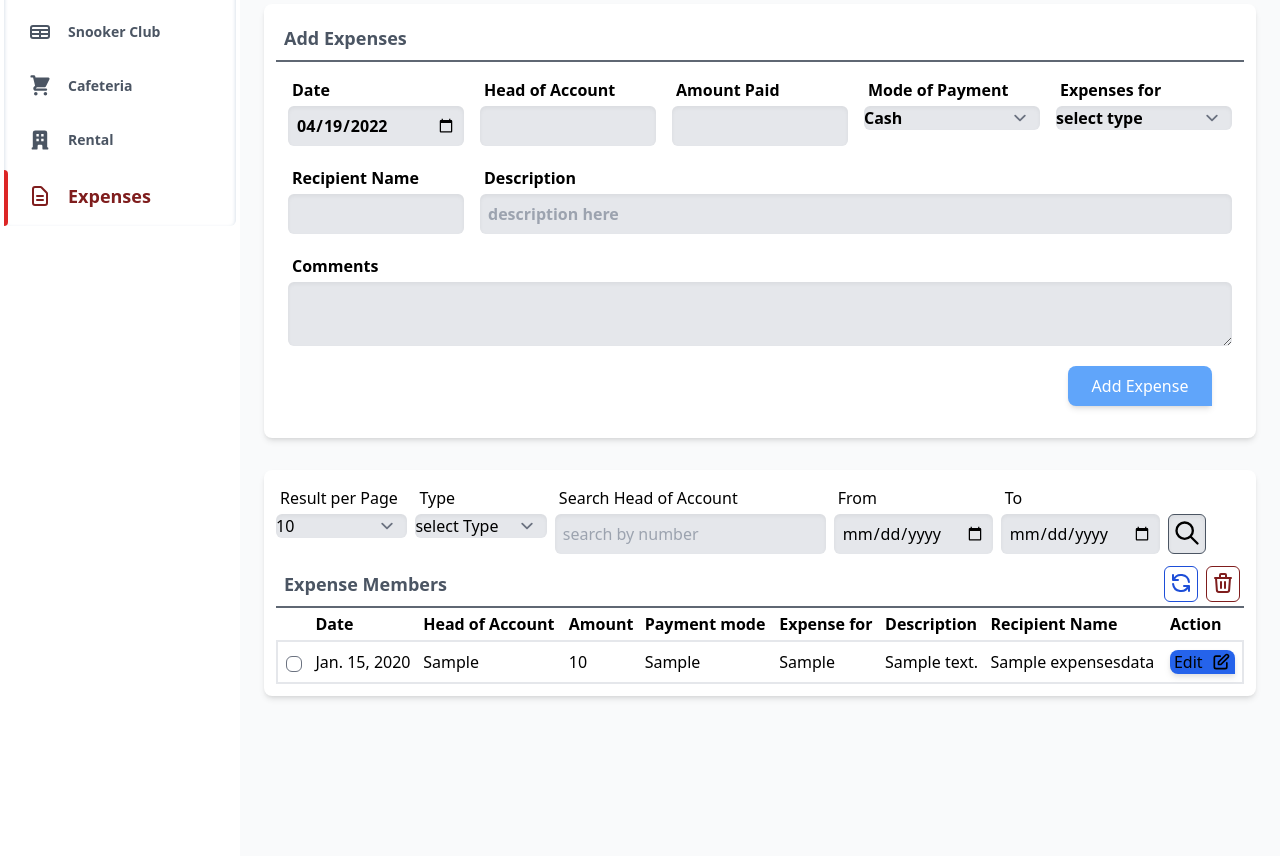
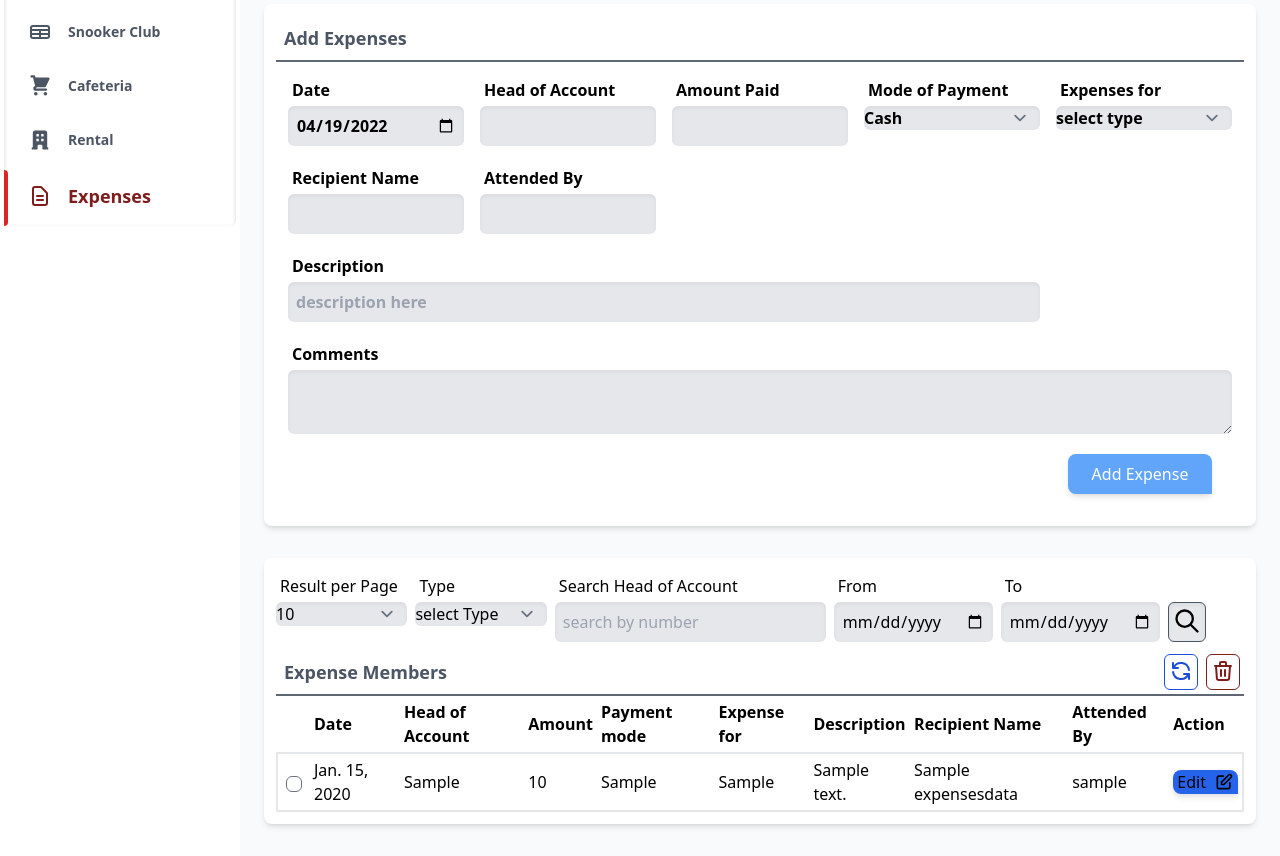
Before and after one commit to Fadhoo/MashoFitness, a Django app: page /expenses/ in a window 1280 px wide. Shown: the part 218-1074 px from the top of the page. Run offline with Django 3.2, Linux system fonts and the light colour scheme; tables that the repository leaves empty hold one stand-in row (values such as "Sample post"); style sheets or scripts are compiled from the project's sources; some libraries are stand-ins or nearby versions.

Commit message:
Attended by integration with expenses module

```diff
--- a/expenses/functions.py
+++ b/expenses/functions.py
@@ -14,7 +14,7 @@
                 receipent_name=request.POST.get('receipent'),
                 description=request.POST.get('description'),
                 comments=comment,
-                expense_attended_by=EmployeeRecord.objects.filter(id=request.user.id).first()
+                expense_attended_by=EmployeeRecord.objects.filter(user__username=request.POST.get("attended-by")).first()
                 )
 
         add_data.save()
--- a/expenses/models.py
+++ b/expenses/models.py
@@ -1,5 +1,5 @@
 from django.db import models
-
+from employees.models import EmployeeRecord
 
 class expensesData(models.Model):
     date = models.DateField()
@@ -10,4 +10,4 @@
     receipent_name = models.CharField(max_length=20)
     description = models.CharField(max_length=200)
     comments = models.CharField(max_length=200)
-    expense_attended_by=models.ForeignKey('employees.EmployeeRecord',on_delete=models.CASCADE)
+    expense_attended_by=models.ForeignKey(EmployeeRecord, on_delete=models.SET_NULL, null=True)
--- a/expenses/templates/expenses.html
+++ b/expenses/templates/expenses.html
@@ -422,6 +422,11 @@
                                     <input type="text" class="rounded-md p-2 outline-none border-none shadow-inner bg-gray-200" required name="receipent">
                                 </div>
 
+                                <div class="flex flex-col">
+                                    <label for="" class="m-1">Attended By</label>
+                                    <input type="text" class="rounded-md p-2 outline-none border-none shadow-inner bg-gray-200"  name="attended-by" value="{{request.user.username}}" readonly>
+                                </div>
+
                                 <div class="flex flex-col col-span-4">
                                     <label for="" class="m-1">Description</label>
                                     <input type="text" class="rounded-md p-2 outline-none border-none shadow-inner bg-gray-200" required
@@ -543,6 +548,7 @@
                                 <th class="p-1">Expense for</th>
                                 <th class="p-1">Description</th>
                                 <th class="p-1">Recipient Name</th>
+                                <th class="p-1">Attended By</th>
                                 <th class="p-1">Action</th>
 
                             </tr>
@@ -562,6 +568,7 @@
                                     {{expense.description}}
                                 </td>
                                 <td class="p-1">{{expense.receipent_name}}</td>
+                                <td class="p-1">{{expense.expense_attended_by.user.username}}</td>
 
                                 <td class="p-1">
                                     <a href="/updateExpense/?data={{expense.id}}">
--- a/futsal/templates/addTeam.html
+++ b/futsal/templates/addTeam.html
@@ -438,7 +438,7 @@
                                     <td class="p-1">{{team.team_name}}</td>
                                     <td class="p-1">{{team.captain_name}}</td>
                                     <td class="p-1">{{team.contact_number}}</td>
-                                    <td class="p-1">{{user.employee_username}}</td>
+                                    <td class="p-1">{{team.team_attended_by.user.username}}</td>
 
                                     <td class="p-1">
                                         <div class="flex flex-row gap-1">
--- a/futsal/templates/futsal.html
+++ b/futsal/templates/futsal.html
@@ -369,7 +369,7 @@
                                     <td class="p-1">{{team.team_name}}</td>
                                     <td class="p-1">{{team.captain_name}}</td>
                                     <td class="p-1">{{team.contact_number}}</td>
-                                    <td class="p-1">{{user.employee_username}}</td>
+                                    <td class="p-1">{{team.team_attended_by.user.username}}</td>
 
                                     <td class="p-1">
                                         <a href="/futsalMatch/?futsal-match={{team.id}}">
--- a/futsal/templates/futsalMatch.html
+++ b/futsal/templates/futsalMatch.html
@@ -422,7 +422,7 @@
                                 <td class="p-1">{{match.booking_time.time}}</td>
                                 <td class="p-1">{{match.team1.contact_number}}</td>
                                 <td class="p-1">{{match.paid}}</td>
-                                <td class="p-1">admin</td>
+                                <td class="p-1">{{match.match_attended_by.user.username}}</td>
 
                                 <td class="p-1">
                                     <a href="/matches/?match_done_row_id={{match.id}}">
--- a/futsal/templates/matches.html
+++ b/futsal/templates/matches.html
@@ -315,7 +315,7 @@
                                 <td class="p-1">{{match.booking_time.time}}</td>
                                 <td class="p-1">{{match.team1.contact_number}}</td>
                                 <td class="p-1">{{match.paid}}</td>
-                                <td class="p-1">{{user.employee_username}}</td>
+                                <td class="p-1">{{match.match_attended_by.user.username}}</td>
 
                                 <td class="p-1">
                                     <a href="/matches/?match_done_row_id={{match.id}}">
--- a/futsal/templates/viewTeam.html
+++ b/futsal/templates/viewTeam.html
@@ -268,7 +268,7 @@
                                     <td class="p-1">{{team.team_name}}</td>
                                     <td class="p-1">{{team.captain_name}}</td>
                                     <td class="p-1">{{team.contact_number}}</td>
-                                    <td class="p-1">{{user.employee_username}}</td>
+                                    <td class="p-1">{{team.team_attended_by.user.username}}</td>
 
                                     <td class="p-1">
                                         <a href="/futsalMatch/?futsal-match={{team.id}}">
```
Also changed, not shown: theme/templates/viewRecord.html (+13 -1 lines), employees/migrations/0001_initial.py, expenses/migrations/0001_initial.py, futsal/migrations/0001_initial.py, rental/migrations/0001_initial.py, snooker/migrations/0001_initial.py, theme/migrations/0001_initial.py.
